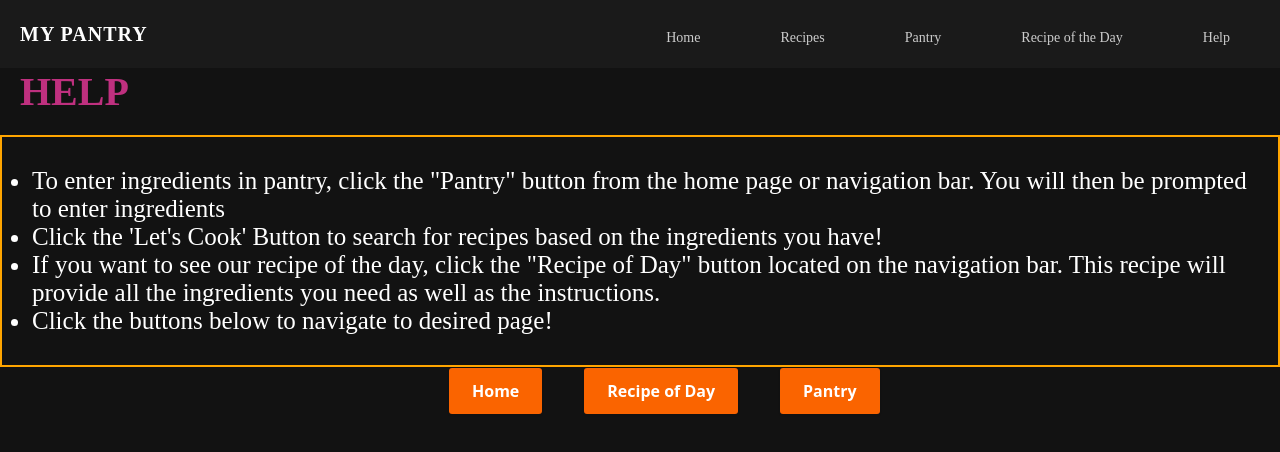
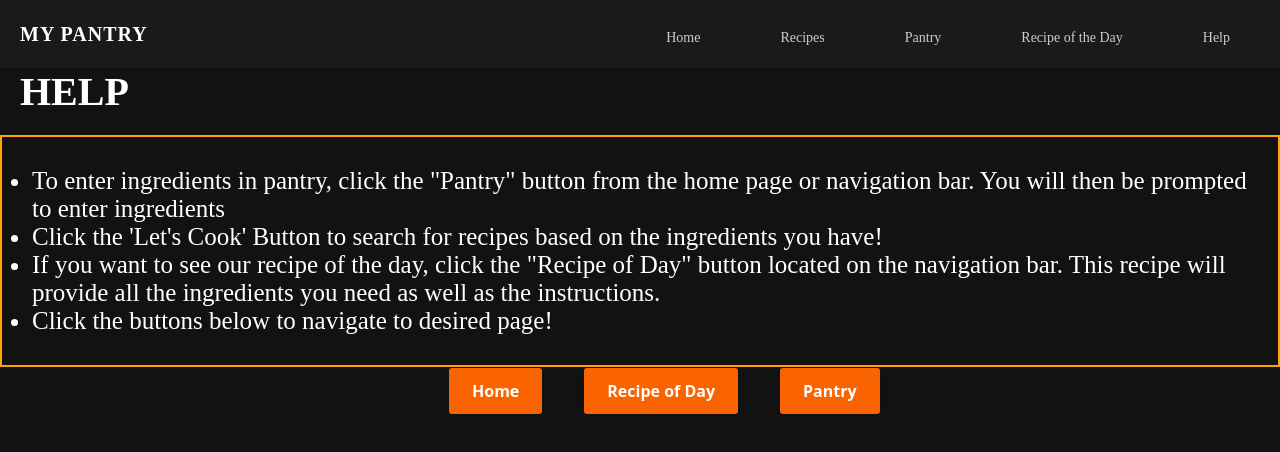
Before and after one commit to lexinlevan1/INST377-Final-LetUsCook, a website: page public/help.html in a window 1280 px wide. Drawn offline with Linux system fonts and the light colour scheme.

Commit message:
updated font color

```diff
--- a/public/css.css
+++ b/public/css.css
@@ -409,7 +409,7 @@ body {
 
   h1 {
       font-size: 40px;
-      color: var(--contrast-color);
+      color: white;
       margin-bottom: 20px;
   }
 
```
